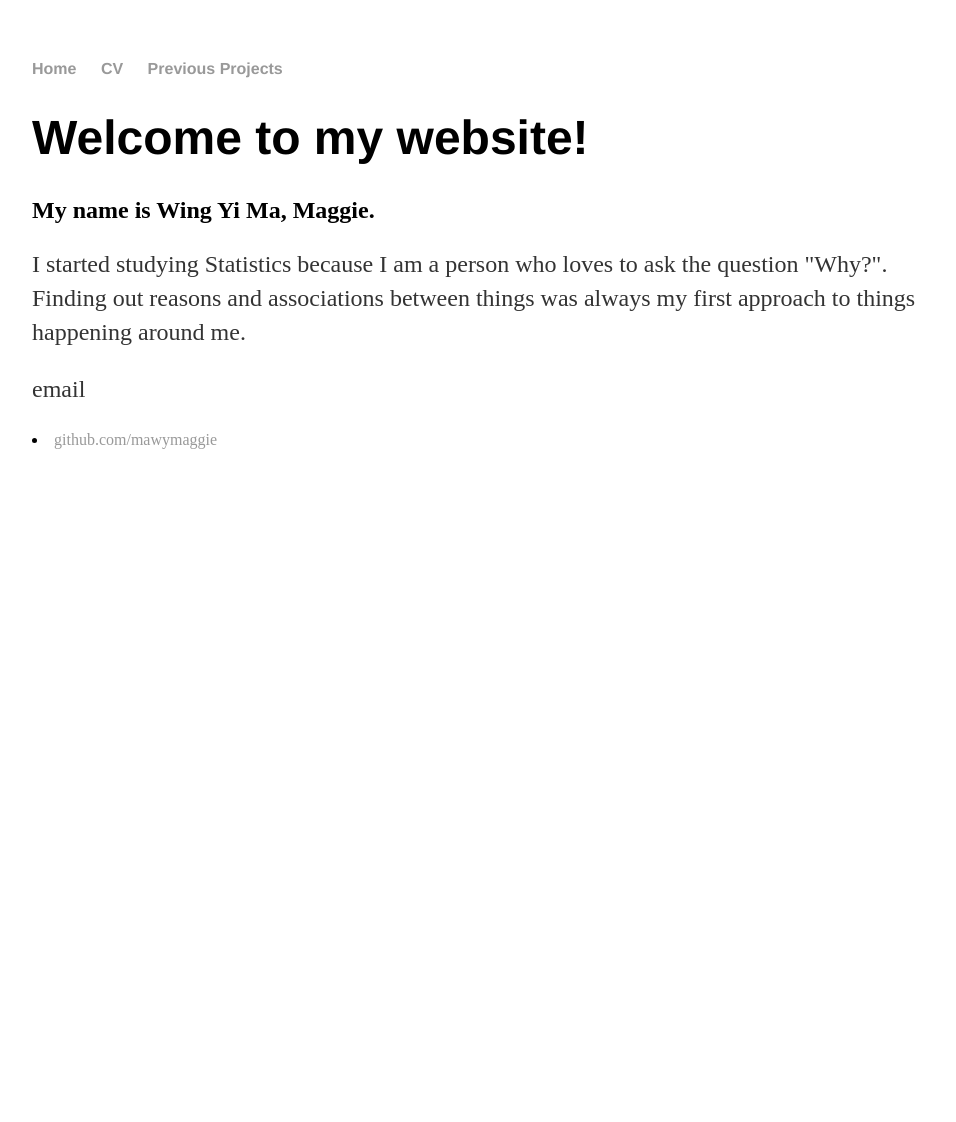
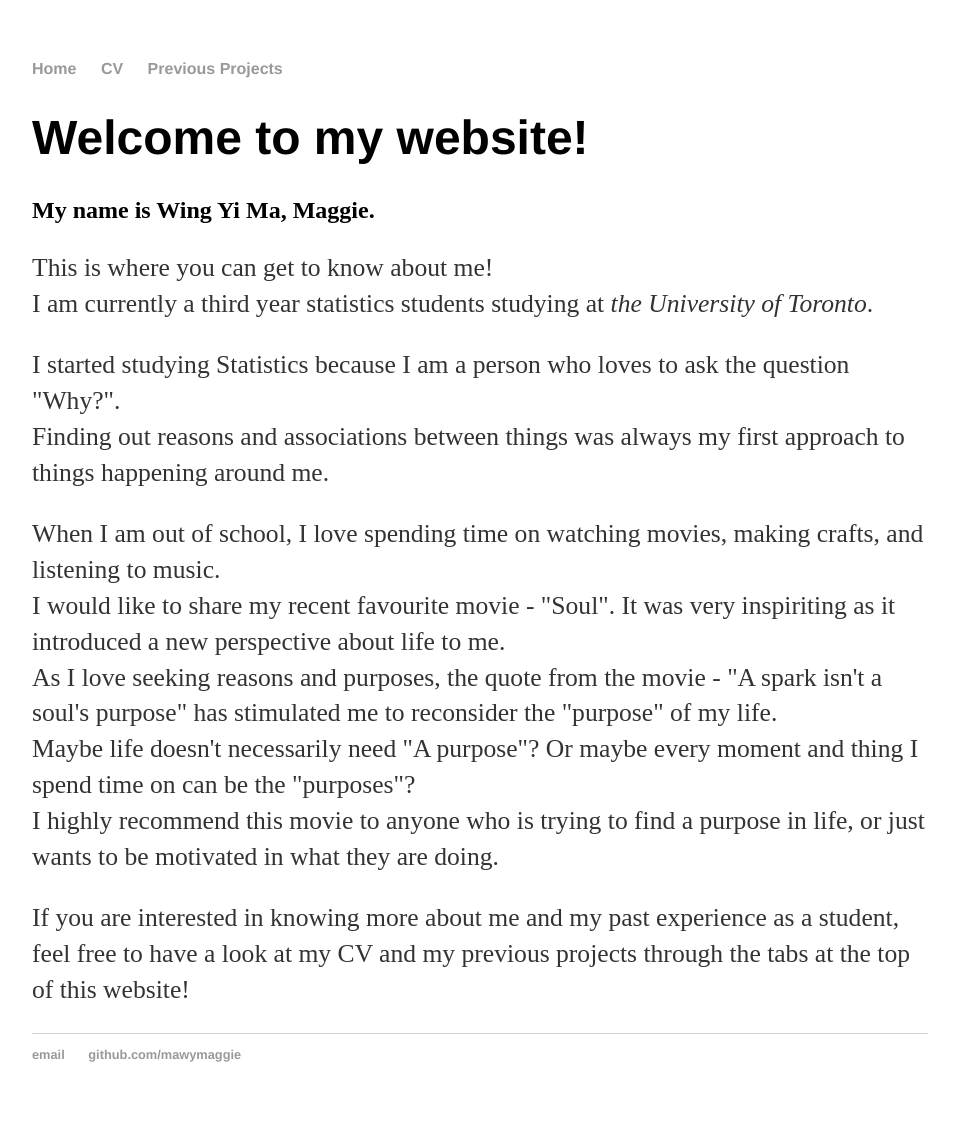
Before and after one commit to mawymaggie/mawymaggie.github.io, a Jekyll site: the page built from index.html, in a window 1280 px wide. Shown: the whole page, without its empty margins (160-1116 px from the left). Built offline with Jekyll 4.4.1, drawn with Linux system fonts in a browser that asks for light colours; before the commit the page ends 900 px from its top, so only the background shows below that.

Commit message:
Update index.html

```diff
--- a/index.html
+++ b/index.html
@@ -5,15 +5,15 @@
 <div class="blurb">
 	<h1>Welcome to my website!</h1>
 	<h2>My name is Wing Yi Ma, Maggie.</h2>
-	<p style="font-size:2.3vw>This is where you can get to know about me!<br/>
+	<p style="font-size:2vw">This is where you can get to know about me!<br/>
 		I am currently a third year statistics students studying at <em>the University of Toronto</em>. </p>
-	<p style="font-size:2.3vw>I started studying Statistics because I am a person who loves to ask the question "Why?".
+	<p style="font-size:2vw">I started studying Statistics because I am a person who loves to ask the question "Why?". <br/>
 		Finding out reasons and associations between things was always my first approach to things happening around me. </p>
-	<p style="font-size:2.3vw>When I am out of school, I love spending time on watching movies, making crafts, and listening to music.
-		I would like to share my recent favourite movie - "Soul". It was very inspiriting as it introduced a new perspective about life to me.
-		As I love seeking reasons and purposes, the quote from the movie - "A spark isn't a soul's purpose" has stimulated me to reconsider the "purpose" of my life.
-		Maybe life doesn't necessarily need "A purpose"? Or maybe every moment and thing I spend time on can be the "purposes"?
+	<p style="font-size:2vw">When I am out of school, I love spending time on watching movies, making crafts, and listening to music.<br/>
+		I would like to share my recent favourite movie - "Soul". It was very inspiriting as it introduced a new perspective about life to me. <br/>
+		As I love seeking reasons and purposes, the quote from the movie - "A spark isn't a soul's purpose" has stimulated me to reconsider the "purpose" of my life.<br/>
+		Maybe life doesn't necessarily need "A purpose"? Or maybe every moment and thing I spend time on can be the "purposes"? <br/>
 		I highly recommend this movie to anyone who is trying to find a purpose in life, or just wants to be motivated in what they are doing.</p>
-	<p style="font-size:2.3vw>If you are interested in knowing more about me and my past experience as a student, feel free to have a look at my CV and my previous projects through the tabs at the top of this website!</p>
+	<p style="font-size:2vw">If you are interested in knowing more about me and my past experience as a student, feel free to have a look at my CV and my previous projects through the tabs at the top of this website!</p>
 
 </div><!-- /.blurb -->
```
